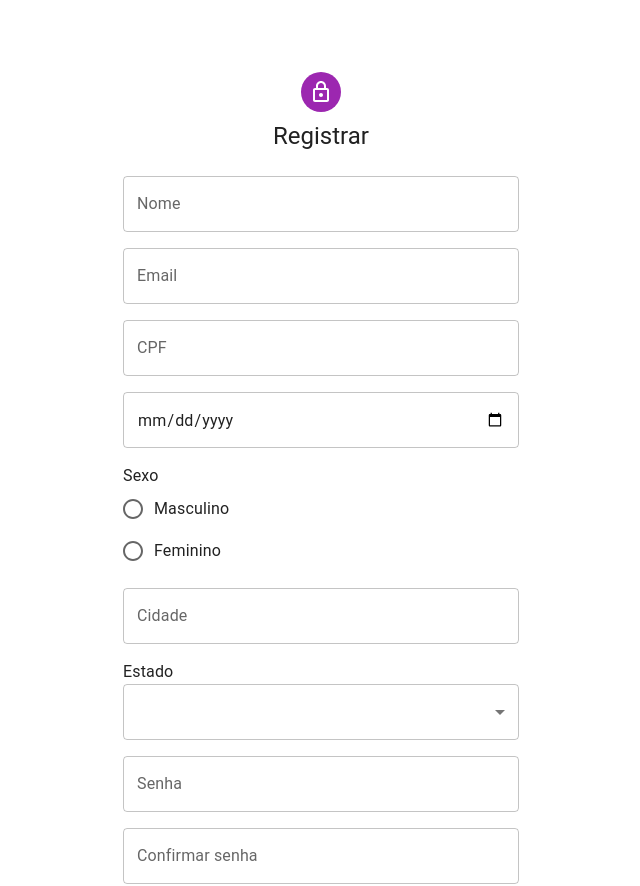
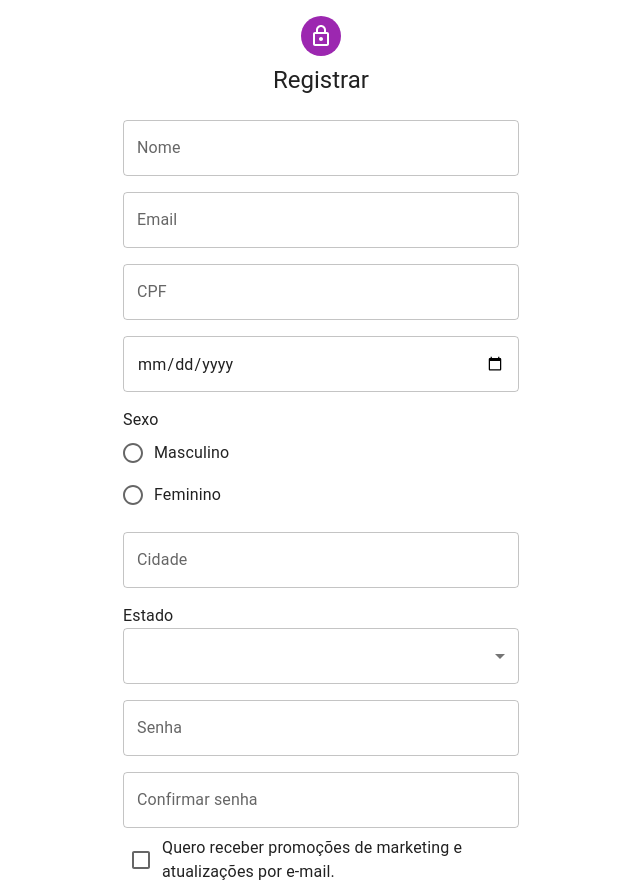
Before and after one commit to matefs/next-empresa-generica, a Next.js app: page /registrar in a window 1280 px wide. Shown: the top 886 px of the page, without its empty margins (319-959 px from the left). Built offline with nearby package versions, Linux system fonts and the light colour scheme.

Commit message:
margin top reduzida

```diff
--- a/src/pages/registrar/index.tsx
+++ b/src/pages/registrar/index.tsx
@@ -42,7 +42,7 @@ const FormularioCadastro = () => {
         <CssBaseline />
         <Box
           sx={{
-            marginTop: 8,
+            marginTop: 1,
             display: 'flex',
             flexDirection: 'column',
             alignItems: 'center',
@@ -202,7 +202,7 @@ const FormularioCadastro = () => {
 
 </Grid>
 
-              <Grid item xs={12}>
+              <Grid item xs={12} sx={{p:1}}>
                 <FormControlLabel
                   control={<Checkbox value="allowExtraEmails" color="primary" />}
                   label="Quero receber promoções de marketing e atualizações por e-mail."
```
